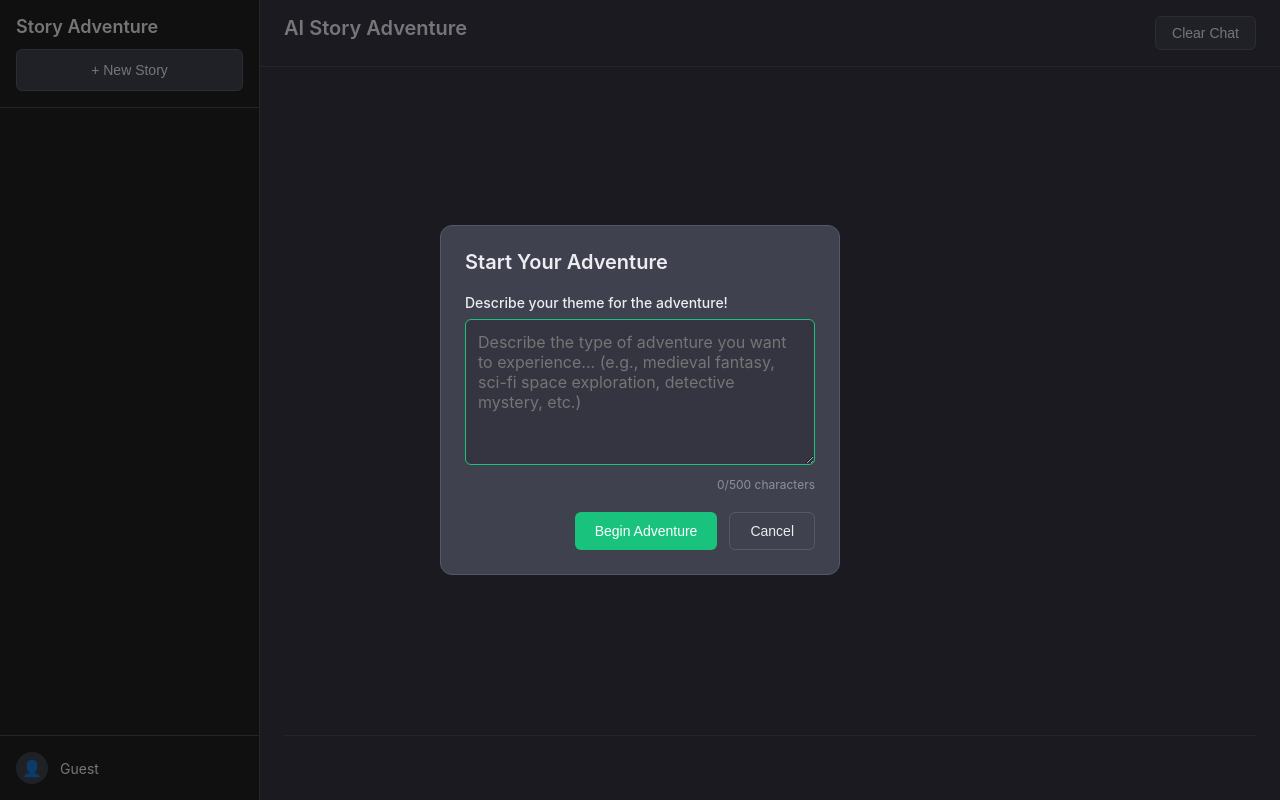
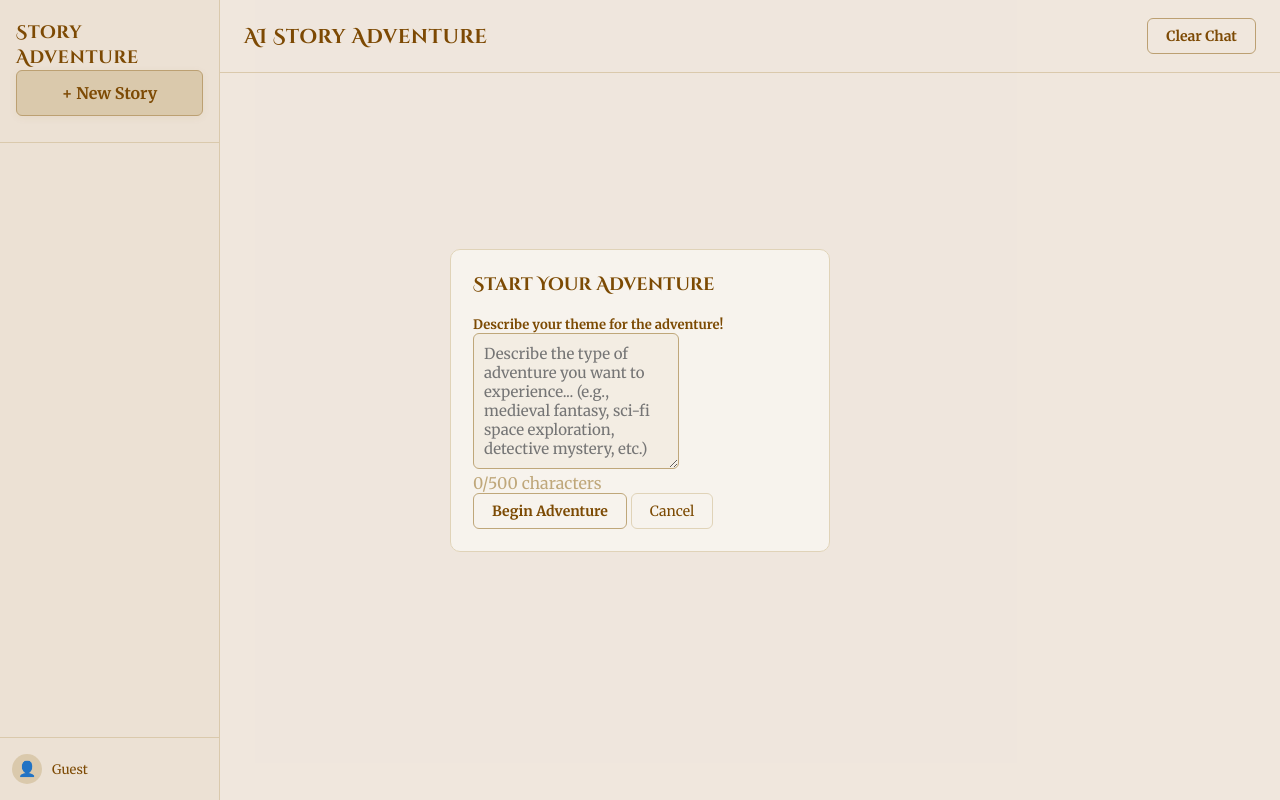
Before and after one commit to NishantChandrashekhar/ai-story-adventure, a website with bundled scripts: page index.html in a window 1280 px wide. Built offline with nearby package versions, Linux system fonts and the light colour scheme; some packages are replaced by stand-ins of ours; no server answers.

Commit message:
Updated CSS styles for improved UI aesthetics, including new font imports, color scheme adjustments, and refined button styles. Enhanced sidebar and chat header designs for better visual coherence.

```diff
--- a/style.css
+++ b/style.css
@@ -1,4 +1,6 @@
-/* Reset and Base Styles */
+@import url('https://fonts.googleapis.com/css2?family=Cinzel+Decorative:wght@700&family=Merriweather:wght@400;700&display=swap');
+
+/* Base Styles */
 * {
   margin: 0;
   padding: 0;
@@ -6,93 +8,107 @@
 }
 
 body {
-  font-family: -apple-system, BlinkMacSystemFont, 'Segoe UI', 'Roboto', 'Oxygen', 'Ubuntu', 'Cantarell', sans-serif;
-  background-color: #343541;
-  color: #ececf1;
+  font-family: 'Merriweather', 'Georgia', serif;
+  background: #f7f3ed;
+  color: #4b2e05;
   height: 100vh;
   overflow: hidden;
 }
 
-/* Main App Container */
 .app-container {
   display: flex;
   height: 100vh;
   width: 100%;
+  background: none;
 }
 
-/* Sidebar Styles */
+/* Sidebar */
 .sidebar {
-  width: 260px;
-  background-color: #202123;
-  border-right: 1px solid #4a4b53;
+  width: 220px;
+  background: #f3ede3;
+  border-right: 1px solid #e0d3b8;
   display: flex;
   flex-direction: column;
   flex-shrink: 0;
 }
 
 .sidebar-header {
-  padding: 16px;
-  border-bottom: 1px solid #4a4b53;
+  padding: 20px 16px 12px 16px;
+  border-bottom: 1px solid #e0d3b8;
+  background: transparent;
 }
 
 .sidebar-header h2 {
   font-size: 18px;
-  font-weight: 600;
-  margin-bottom: 12px;
-  color: #ececf1;
+  font-family: 'Cinzel Decorative', 'Georgia', serif;
+  font-weight: 700;
+  color: #7c4a03;
+  letter-spacing: 0.5px;
 }
 
 .new-story-btn {
   width: 100%;
-  padding: 12px 16px;
-  background-color: #40414f;
-  border: 1px solid #565869;
+  padding: 12px 0;
+  background: #e0d3b8; /* Slightly deeper parchment */
+  border: 1.5px solid #bfa77a;
   border-radius: 6px;
-  color: #ececf1;
-  font-size: 14px;
+  color: #7c4a03;
+  font-size: 16px;
+  font-family: 'Merriweather', serif;
+  font-weight: 700;
   cursor: pointer;
-  transition: background-color 0.2s;
+  margin-bottom: 14px;
+  box-shadow: 0 2px 8px rgba(139, 69, 19, 0.06);
+  transition: background 0.2s, border-color 0.2s, color 0.2s;
 }
 
 .new-story-btn:hover {
-  background-color: #4a4b53;
+  background: #f7f3ed;
+  color: #bfa77a;
+  border-color: #7c4a03;
 }
 
 .sidebar-content {
   flex: 1;
-  padding: 16px;
+  padding: 16px 12px;
   overflow-y: auto;
+  background: transparent;
 }
 
 .story-history {
-  /* Story history items will be styled here */
+  /* Minimal, maybe a single line for each story */
 }
 
 .sidebar-footer {
-  padding: 16px;
-  border-top: 1px solid #4a4b53;
+  padding: 16px 12px;
+  border-top: 1px solid #e0d3b8;
+  background: transparent;
 }
 
 .user-profile {
   display: flex;
   align-items: center;
-  gap: 12px;
+  gap: 10px;
 }
 
 .user-avatar {
-  width: 32px;
-  height: 32px;
-  background-color: #40414f;
+  width: 30px;
+  height: 30px;
+  background: #e0d3b8;
   border-radius: 50%;
   display: flex;
   align-items: center;
   justify-content: center;
-  font-size: 16px;
+  font-size: 15px;
+  color: #7c4a03;
+  font-family: 'Cinzel Decorative', serif;
+  font-weight: bold;
 }
 
 .user-name {
-  font-size: 14px;
-  color: #ececf1;
+  font-size: 13px;
+  color: #7c4a03;
+  font-family: 'Merriweather', serif;
 }
 
 /* Main Content Area */
@@ -100,161 +116,80 @@ body {
   flex: 1;
   display: flex;
   flex-direction: column;
-  background-color: #343541;
+  background: none;
 }
 
 /* Chat Header */
 .chat-header {
-  padding: 16px 24px;
-  border-bottom: 1px solid #4a4b53;
+  padding: 18px 24px;
+  border-bottom: 1px solid #e0d3b8;
   display: flex;
   justify-content: space-between;
   align-items: center;
-  background-color: #343541;
+  background: #f7f3ed;
 }
 
 .header-left {
   display: flex;
   flex-direction: column;
-  gap: 12px;
+  gap: 6px;
   flex: 1;
 }
 
 .chat-header h1 {
   font-size: 20px;
-  font-weight: 600;
-  color: #ececf1;
+  font-family: 'Cinzel Decorative', 'Georgia', serif;
+  font-weight: 700;
+  color: #7c4a03;
   margin: 0;
+  letter-spacing: 0.5px;
 }
 
-/* Theme Indicator (full-width, wraps text, no clipping) */
+/* Theme Indicator */
 .theme-indicator {
   width: 100%;
   box-sizing: border-box;
   display: flex;
   align-items: flex-start;
-  gap: 18px;
-  padding: 20px 28px;
-  margin: 0 0 18px 0;
-  background-color: #40414f;
-  border: 2px solid #565869;
-  border-radius: 14px;
-  font-size: 18px;
-  color: #ececf1;
-  transition: all 0.3s ease;
-  animation: slideIn 0.5s ease-out;
-  min-height: 60px;
-  box-shadow: 0 4px 12px rgba(0, 0, 0, 0.3);
+  gap: 12px;
+  padding: 14px 18px;
+  margin: 0 0 14px 0;
+  background: #f3ede3;
+  border-left: 3px solid #bfa77a;
+  border-radius: 0 8px 8px 0;
+  font-size: 16px;
+  color: #6b4a1b;
+  font-family: 'Merriweather', serif;
+  min-height: 40px;
   word-break: break-word;
   flex-wrap: wrap;
-  margin-top: 12px;
-}
-
-.theme-indicator:hover {
-  background-color: #4a4b53;
-  border-color: #19c37d;
-  transform: translateY(-2px);
-  box-shadow: 0 6px 16px rgba(0, 0, 0, 0.4);
+  margin-top: 10px;
 }
 
 .theme-icon {
-  font-size: 32px;
+  font-size: 22px;
   flex-shrink: 0;
   margin-top: 2px;
+  color: #bfa77a;
 }
 
 .theme-text {
   font-weight: 600;
-  font-size: 18px;
+  font-size: 16px;
   line-height: 1.5;
   flex: 1 1 0;
   word-break: break-word;
   white-space: pre-line;
   overflow-wrap: break-word;
+  font-family: 'Merriweather', serif;
 }
 
-@keyframes slideIn {
-  from {
-    opacity: 0;
-    transform: translateY(-10px);
-  }
-  to {
-    opacity: 1;
-    transform: translateY(0);
-  }
-}
-
-/* Ensure chat-header and theme-indicator are stacked, not overlapping */
-.chat-header {
-  flex-direction: row;
-  align-items: flex-start;
-  gap: 24px;
-  z-index: 1;
-}
-
-.header-left {
-  flex: 1;
-}
-
-.header-actions {
-  flex-shrink: 0;
-  margin-left: 24px;
-}
-
-@media (max-width: 900px) {
-  .theme-indicator {
-    padding: 14px 10px;
-    font-size: 16px;
-    gap: 12px;
-  }
-  .theme-icon {
-    font-size: 24px;
-  }
-  .theme-text {
-    font-size: 16px;
-  }
-}
-
-@media (max-width: 600px) {
-  .theme-indicator {
-    padding: 10px 4vw;
-    font-size: 15px;
-    gap: 8px;
-    min-height: 40px;
-  }
-  .theme-icon {
-    font-size: 18px;
-  }
-  .theme-text {
-    font-size: 14px;
-  }
-}
-
-.header-actions {
-  display: flex;
-  gap: 8px;
-}
-
-.clear-chat-btn {
-  padding: 8px 16px;
-  background-color: #40414f;
-  border: 1px solid #565869;
-  border-radius: 6px;
-  color: #ececf1;
-  font-size: 14px;
-  cursor: pointer;
-  transition: background-color 0.2s;
-}
-
-.clear-chat-btn:hover {
-  background-color: #4a4b53;
-}
-
-/* Chat Container */
+/* Message Styles */
 .chat-container {
   flex: 1;
   overflow-y: auto;
   padding: 0;
+  background: none;
 }
 
 .messages {
@@ -262,57 +197,56 @@ body {
   min-height: 100%;
 }
 
-/* Message Styles */
 .message {
-  padding: 24px;
-  border-bottom: 1px solid #4a4b53;
+  padding: 18px 0;
+  border-bottom: 1px solid #e0d3b8;
+  background: transparent;
 }
 
-.message.user {
-  background-color: #343541;
-}
-
+.message.user,
 .message.assistant {
-  background-color: #444654;
+  background: transparent;
 }
 
 .message-content {
-  max-width: 768px;
+  max-width: 700px;
   margin: 0 auto;
-  line-height: 1.6;
+  line-height: 1.7;
   font-size: 16px;
+  font-family: 'Merriweather', serif;
+  color: #4b2e05;
 }
-
-
 
 /* Choices Container */
 .choices-container {
-  margin: 24px;
+  margin: 18px 0;
   display: flex;
   flex-wrap: wrap;
-  gap: 12px;
+  gap: 10px;
   justify-content: center;
-  padding: 20px;
-  background-color: #343541;
-  border-top: 1px solid #4a4b53;
+  padding: 0;
+  background: none;
+  border: none;
 }
 
 .choice-btn {
-  padding: 10px 16px;
-  background-color: #40414f;
-  border: 1px solid #565869;
-  border-radius: 8px;
-  color: #ececf1;
+  padding: 8px 18px;
+  background: none;
+  border: 1px solid #bfa77a;
+  border-radius: 6px;
+  color: #7c4a03;
   font-size: 14px;
+  font-family: 'Merriweather', serif;
+  font-weight: 600;
   cursor: pointer;
-  transition: all 0.2s;
-  text-align: center;
-  min-width: 120px;
+  transition: background 0.2s, color 0.2s, border-color 0.2s;
+  min-width: 100px;
 }
 
 .choice-btn:hover {
-  background-color: #4a4b53;
-  border-color: #19c37d;
+  background: #f3ede3;
+  color: #bfa77a;
+  border-color: #7c4a03;
 }
 
 /* Modal Styles */
@@ -322,7 +256,7 @@ body {
   left: 0;
   width: 100%;
   height: 100%;
-  background-color: rgba(0, 0, 0, 0.5);
+  background-color: rgba(139, 69, 19, 0.07);
   display: flex;
   align-items: center;
   justify-content: center;
@@ -330,177 +264,128 @@ body {
 }
 
 .modal-content {
-  background-color: #40414f;
-  border-radius: 12px;
-  padding: 24px;
-  max-width: 400px;
+  background: #f7f3ed;
+  border-radius: 10px;
+  padding: 22px;
+  max-width: 380px;
   width: 90%;
-  border: 1px solid #565869;
+  border: 1px solid #e0d3b8;
 }
 
 .modal-content h2 {
-  margin-bottom: 20px;
-  color: #ececf1;
-  font-size: 20px;
-  font-weight: 600;
-}
-
-.input-group {
-  margin-bottom: 20px;
+  margin-bottom: 16px;
+  color: #7c4a03;
+  font-size: 18px;
+  font-family: 'Cinzel Decorative', serif;
+  font-weight: 700;
 }
 
 .input-group label {
-  display: block;
-  margin-bottom: 8px;
-  color: #ececf1;
-  font-size: 14px;
-  font-weight: 500;
+  color: #7c4a03;
+  font-size: 13px;
+  font-family: 'Merriweather', serif;
+  font-weight: 600;
 }
 
 .input-group input,
 .input-group textarea {
-  width: 100%;
-  padding: 12px;
-  background-color: #343541;
-  border: 1px solid #565869;
+  background: #f3ede3;
+  border: 1px solid #e0d3b8;
   border-radius: 6px;
-  color: #ececf1;
-  font-size: 16px;
+  color: #4b2e05;
+  font-size: 15px;
+  font-family: 'Merriweather', serif;
+  padding: 10px;
   outline: none;
-  font-family: inherit;
   resize: vertical;
-  min-height: 120px;
+  min-height: 80px;
 }
 
 .input-group input:focus,
 .input-group textarea:focus {
-  border-color: #19c37d;
+  border-color: #bfa77a;
 }
 
 .char-counter {
-  margin-top: 8px;
-  text-align: right;
-  font-size: 12px;
-  color: #8e8ea0;
-}
-
-.modal-actions {
-  display: flex;
-  gap: 12px;
-  justify-content: flex-end;
+  color: #bfa77a;
 }
 
 .primary-btn {
-  padding: 10px 20px;
-  background-color: #19c37d;
-  border: none;
+  background: none;
+  border: 1px solid #bfa77a;
   border-radius: 6px;
-  color: white;
+  color: #7c4a03;
   font-size: 14px;
-  font-weight: 500;
+  font-family: 'Merriweather', serif;
+  font-weight: 600;
   cursor: pointer;
-  transition: background-color 0.2s;
+  transition: background 0.2s, color 0.2s, border-color 0.2s;
+  padding: 8px 18px;
 }
 
 .primary-btn:hover {
-  background-color: #1a8870;
+  background: #f3ede3;
+  color: #bfa77a;
+  border-color: #7c4a03;
 }
 
 .secondary-btn {
-  padding: 10px 20px;
-  background-color: transparent;
-  border: 1px solid #565869;
+  background: none;
+  border: 1px solid #e0d3b8;
   border-radius: 6px;
-  color: #ececf1;
+  color: #7c4a03;
   font-size: 14px;
+  font-family: 'Merriweather', serif;
   cursor: pointer;
-  transition: background-color 0.2s;
+  transition: background 0.2s, color 0.2s, border-color 0.2s;
+  padding: 8px 18px;
 }
 
 .secondary-btn:hover {
-  background-color: #4a4b53;
+  background: #f3ede3;
+  color: #bfa77a;
+  border-color: #7c4a03;
 }
 
-/* Responsive Design */
-@media (max-width: 768px) {
-  .sidebar {
-    width: 200px;
-  }
-
-  .chat-header {
-    padding: 12px 16px;
-  }
-
-  .theme-indicator {
-    padding: 12px 16px;
-    min-height: 50px;
-  }
-
-  .theme-icon {
-    font-size: 20px;
-  }
-
-  .theme-text {
-    max-width: 250px;
-    font-size: 14px;
-  }
-
-  .message {
-    padding: 16px;
-  }
+/* Clear Chat Button Minimalist Style */
+.clear-chat-btn {
+  padding: 8px 18px;
+  background: none;
+  border: 1px solid #bfa77a;
+  border-radius: 6px;
+  color: #7c4a03;
+  font-size: 14px;
+  font-family: 'Merriweather', serif;
+  font-weight: 600;
+  cursor: pointer;
+  transition: background 0.2s, color 0.2s, border-color 0.2s;
 }
 
-@media (max-width: 640px) {
-  .sidebar {
-    display: none;
-  }
-
-  .app-container {
-    flex-direction: column;
-  }
-
-  .chat-header {
-    padding: 12px;
-  }
-
-  .theme-indicator {
-    padding: 10px 14px;
-    min-height: 45px;
-  }
-
-  .theme-icon {
-    font-size: 18px;
-  }
-
-  .theme-text {
-    max-width: 200px;
-    font-size: 13px;
-  }
+.clear-chat-btn:hover {
+  background: #f3ede3;
+  color: #bfa77a;
+  border-color: #7c4a03;
 }
 
 /* Scrollbar Styling */
 ::-webkit-scrollbar {
   width: 8px;
 }
-
 ::-webkit-scrollbar-track {
-  background: #343541;
+  background: #f7f3ed;
 }
-
 ::-webkit-scrollbar-thumb {
-  background: #565869;
+  background: #e0d3b8;
   border-radius: 4px;
 }
-
 ::-webkit-scrollbar-thumb:hover {
-  background: #4a4b53;
+  background: #bfa77a;
 }
 
 /* Utility Classes */
 .hidden {
   display: none !important;
 }
-
 .fade-in {
   animation: fadeIn 0.3s ease-in;
 }
@@ -515,3 +400,5 @@ body {
     transform: translateY(0);
   }
 }
+
+/* Responsive Design: keep as is, but use minimalist colors if needed */
```
